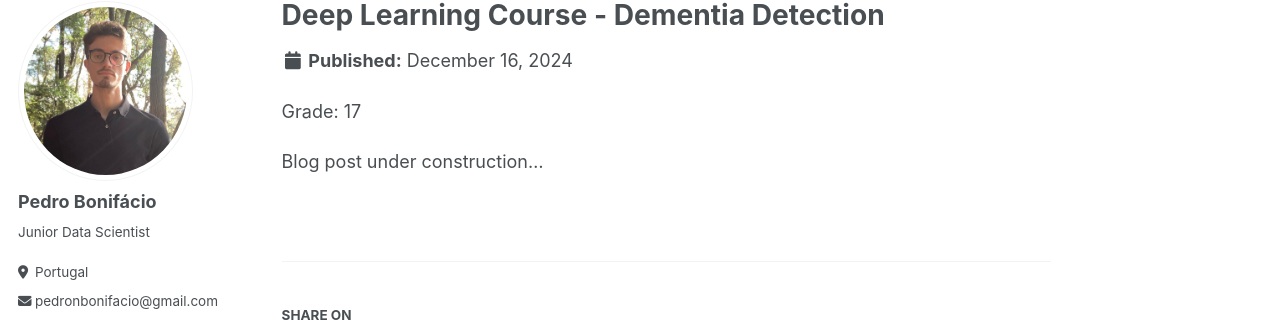
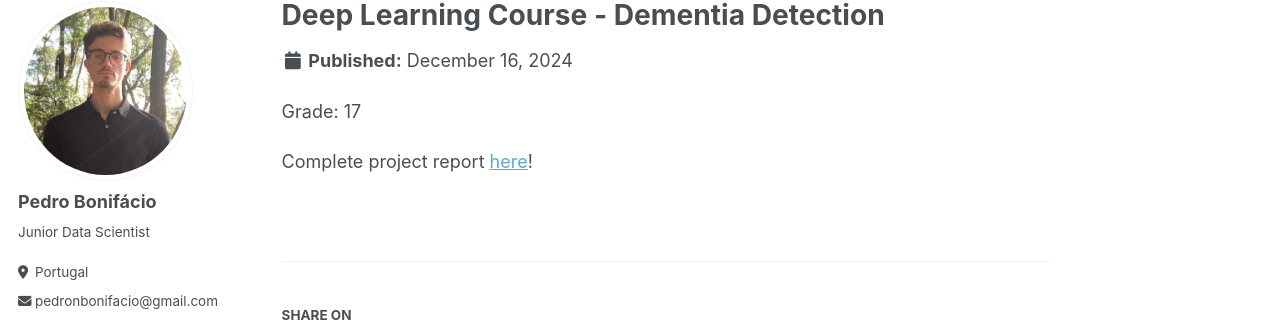
Before and after one commit to pedro-bonifacio/pedro-bonifacio.github.io, a Jekyll site: the page built from _portfolio/portfolio-2.md, in a window 1280 px wide and 965 px high. Shown: the part 85-408 px from the top of the window. Built offline with Jekyll 4.4.1, drawn with Linux system fonts in a browser that asks for light colours.

Commit message:
DL project report

```diff
--- a/_portfolio/portfolio-2.md
+++ b/_portfolio/portfolio-2.md
@@ -5,4 +5,4 @@ collection: portfolio
 ---
 Grade: 17
 
-Blog post under construction...
+Complete project report [here](https://liveeduisegiunl-my.sharepoint.com/:b:/g/personal/20211652_novaims_unl_pt/EZ8l2xoPepFLnfgh9IRXywQBI7afnqvXevARYg7pBOUwyg?e=8XYogz)!
```
Also changed, not shown: 1 other file.
